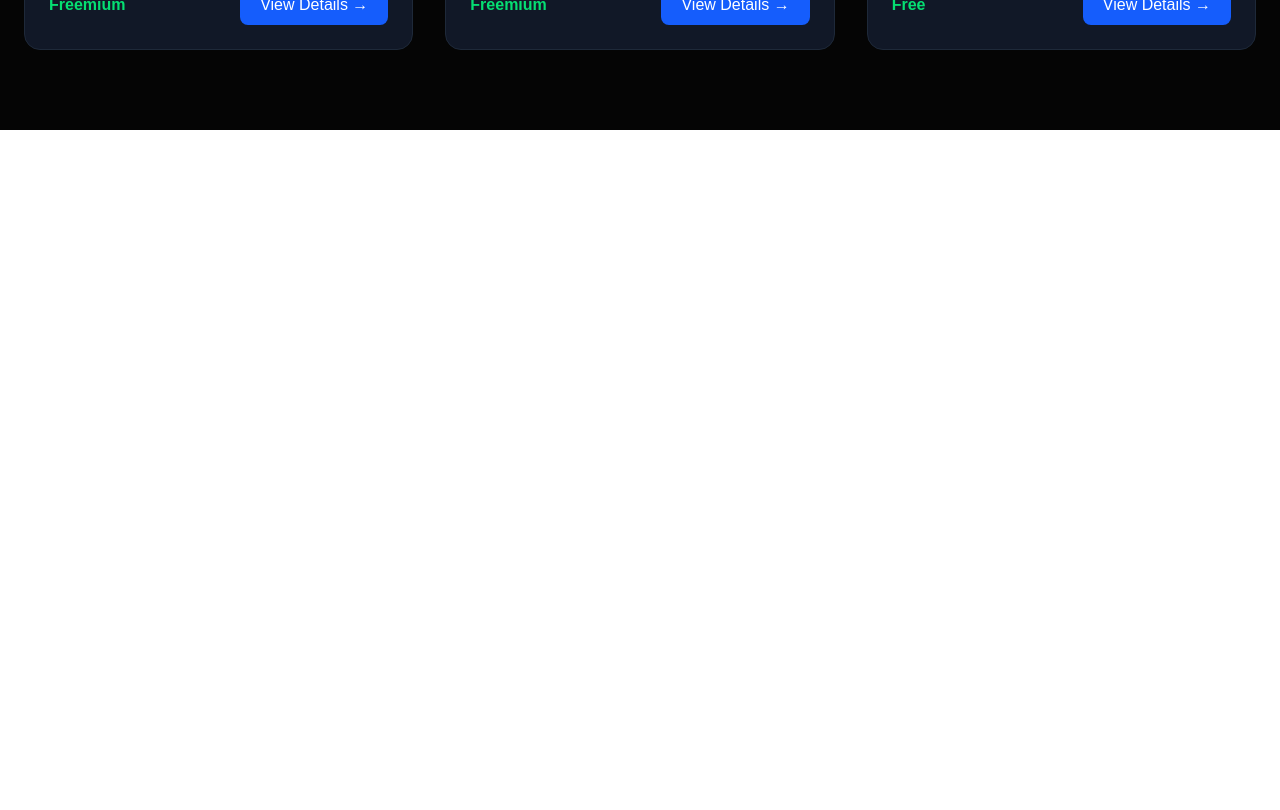
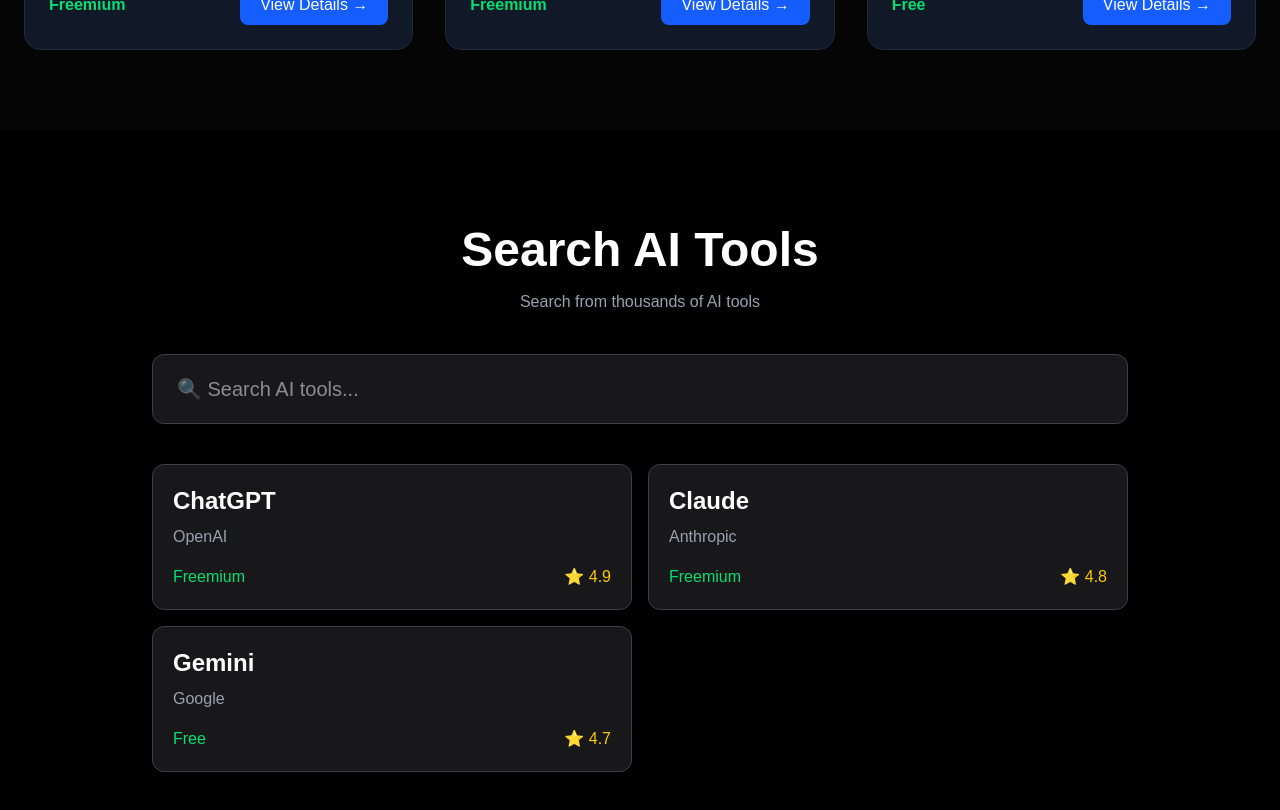
Before and after one commit to mohitpareek3105/futurious-ai, a Next.js app: page / in a window 1280 px wide. Shown: the part 1260-2070 px from the top of the page. Before the commit the page ends 1390 px from the top, so only its background shows below. Built offline with nearby package versions, Linux system fonts and the light colour scheme.

Commit message:
Added Live Search functionality

```diff
--- a/app/components/Search.tsx
+++ b/app/components/Search.tsx
@@ -1,7 +1,18 @@
+"use client";
+
+import { useState } from "react";
+import Link from "next/link";
+import { aiTools } from "@/data/ai-tools";
+
 export default function Search() {
+  const [search, setSearch] = useState("");
+
+  const filteredTools = aiTools.filter((tool) =>
+    tool.name.toLowerCase().includes(search.toLowerCase())
+  );
+
   return (
     <section className="bg-black py-24">
-
       <div className="max-w-5xl mx-auto px-6">
 
         <h2 className="text-5xl font-bold text-center text-white">
@@ -9,41 +20,53 @@
         </h2>
 
         <p className="text-center text-gray-400 mt-4">
-          Search from 5000+ AI Tools
+          Search from thousands of AI tools
         </p>
 
         <input
           type="text"
           placeholder="🔍 Search AI tools..."
+          value={search}
+          onChange={(e) => setSearch(e.target.value)}
           className="mt-10 w-full bg-zinc-900 border border-zinc-700 rounded-xl px-6 py-5 text-xl text-white outline-none"
         />
 
-        <div className="flex flex-wrap justify-center gap-4 mt-8">
+        <div className="grid md:grid-cols-2 gap-4 mt-10">
 
-          <button className="bg-zinc-800 px-5 py-2 rounded-full text-white hover:bg-blue-600 duration-300">
-            ChatGPT
-          </button>
+          {filteredTools.length > 0 ? (
+            filteredTools.map((tool) => (
+              <Link
+                key={tool.id}
+                href={`/tools/${tool.name.toLowerCase().replace(/\s+/g, "-")}`}
+                className="bg-zinc-900 border border-zinc-700 rounded-xl p-5 hover:border-blue-500 transition"
+              >
+                <h3 className="text-white text-2xl font-bold">
+                  {tool.name}
+                </h3>
 
-          <button className="bg-zinc-800 px-5 py-2 rounded-full text-white hover:bg-blue-600 duration-300">
-            Claude
-          </button>
+                <p className="text-gray-400 mt-2">
+                  {tool.company}
+                </p>
 
-          <button className="bg-zinc-800 px-5 py-2 rounded-full text-white hover:bg-blue-600 duration-300">
-            Gemini
-          </button>
+                <div className="flex justify-between mt-4">
+                  <span className="text-green-400">
+                    {tool.pricing}
+                  </span>
 
-          <button className="bg-zinc-800 px-5 py-2 rounded-full text-white hover:bg-blue-600 duration-300">
-            Canva AI
-          </button>
-
-          <button className="bg-zinc-800 px-5 py-2 rounded-full text-white hover:bg-blue-600 duration-300">
-            Cursor
-          </button>
+                  <span className="text-yellow-400">
+                    ⭐ {tool.rating}
+                  </span>
+                </div>
+              </Link>
+            ))
+          ) : (
+            <p className="text-center text-red-400 col-span-2">
+              No AI tools found.
+            </p>
+          )}
 
         </div>
-
       </div>
-
     </section>
   );
 }
--- a/app/page.tsx
+++ b/app/page.tsx
@@ -1,11 +1,13 @@
 import Hero from "./components/Hero";
 import FeaturedTools from "./components/FeaturedTools";
+import Search from "./components/Search";
 
 export default function Home() {
   return (
     <>
-          <Hero />
+      <Hero />
       <FeaturedTools />
+      <Search />
     </>
   );
 }
```
